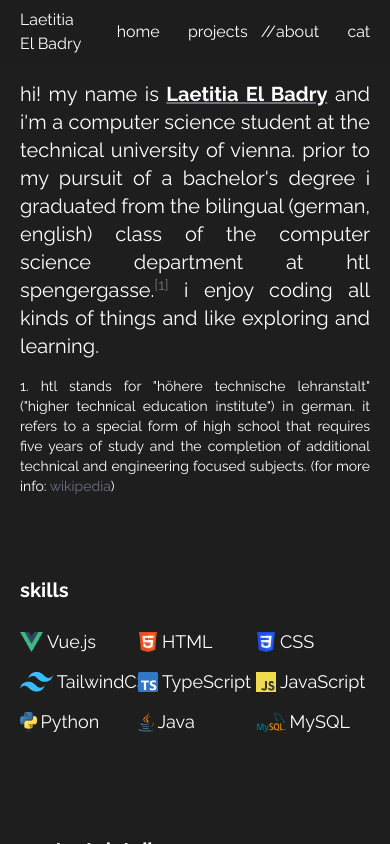
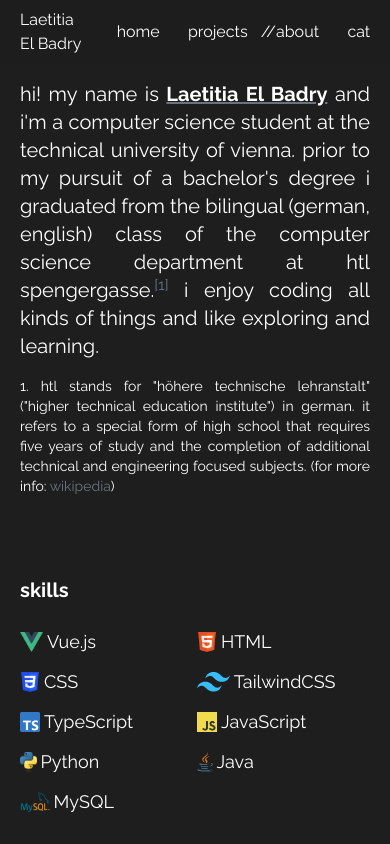
Before and after one commit to necoder27/l-el, a Vue app in the folder l-el/: page /about in a window 390 px wide. Built offline with nearby package versions, Linux system fonts and the light colour scheme.

Commit message:
fix: fixed minor issues on mobile devices

```diff
--- a/l-el/src/components/AboutPage/AboutPageLinks.vue
+++ b/l-el/src/components/AboutPage/AboutPageLinks.vue
@@ -7,12 +7,12 @@
     <div class="flex space-x-3">
       <a href="https://github.com/necoder27">
         <img src="@/assets/imgs/logos/github-mark/github-mark-white.png"
-             class="h-5 md:h-7"
+             class="h-5 xs:h-6 md:h-7"
              alt="github logo">
       </a>
       <a href="https://www.linkedin.com/in/laetitia-e-9b7a6b228/">
         <img src="@/assets/imgs/logos/LinkedIn-Logos/LI-In-Bug.png"
-             class="h-5 md:h-7"
+             class="h-5 xs:h-6 md:h-7"
              alt="linkedin logo"
         >
       </a>
--- a/l-el/src/components/AboutPage/AboutPageSkills.vue
+++ b/l-el/src/components/AboutPage/AboutPageSkills.vue
@@ -30,9 +30,9 @@
 <template>
   <div class="flex flex-col items-center w-full xl:w-[65%]">
     <span class="text-xl lg:text-3xl w-full mb-5"><strong>skills</strong></span>
-    <div class="grid grid-cols-2 xs:grid-cols-3 md:grid-cols-4 xl:grid-cols-3 gap-1 xl:gap-4 w-full">
+    <div class="grid grid-cols-2 md:grid-cols-4 xl:grid-cols-3 gap-1 xl:gap-4 w-full">
       <div v-for="item in skillItems" class="flex flex-nowrap items-center p-1 pl-0 text-lg lg:text-2xl rounded-md ">
-        <img :src="item.image" alt="" class="h-4 xs:h-5 lg:h-7 w-fit pr-1 lg:pr-3">
+        <img :src="item.image" alt="" class="h-4 xs:h-5 lg:h-7  pr-1 lg:pr-3">
         {{ item.name }}
       </div>
     </div>
```
